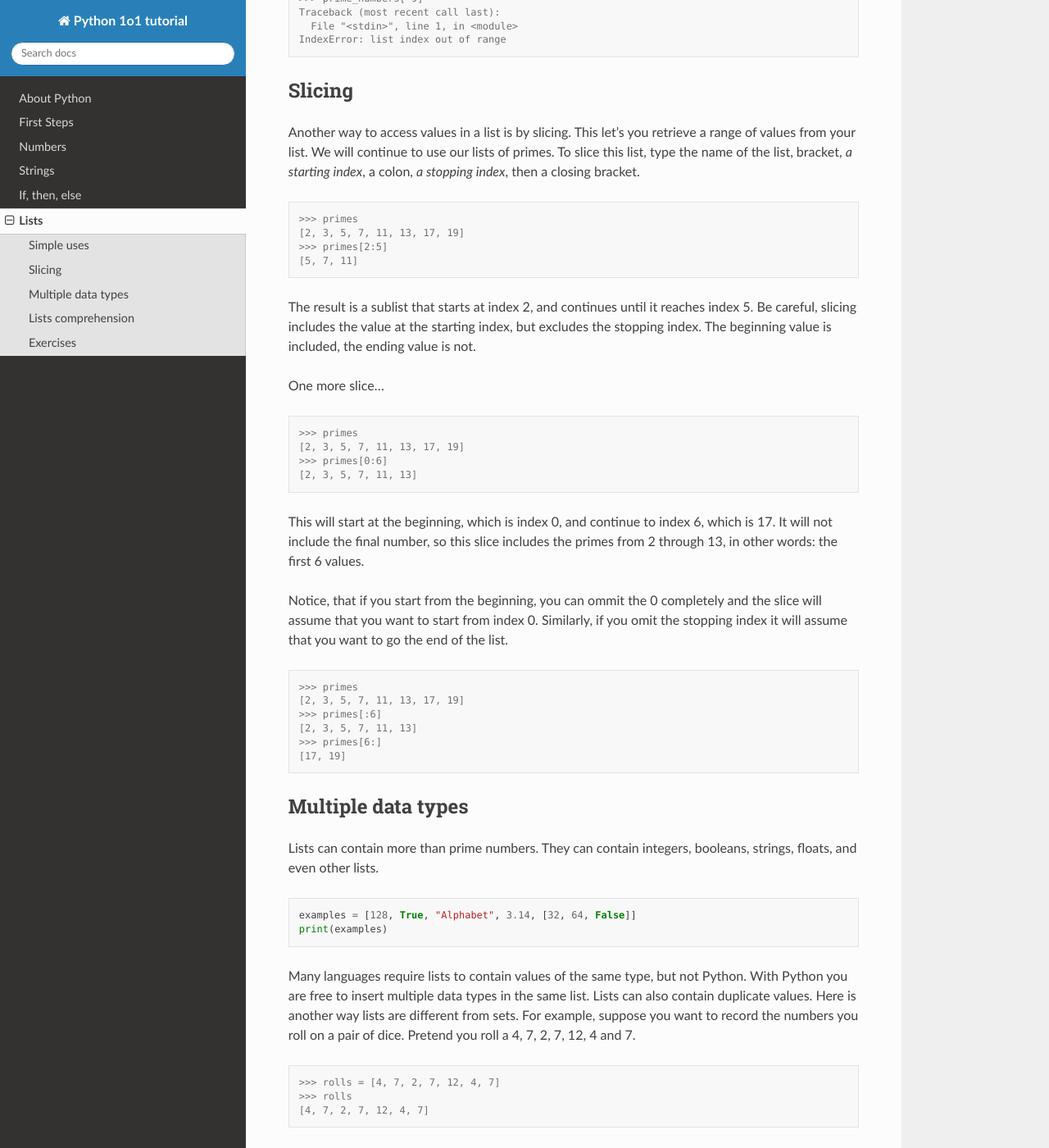
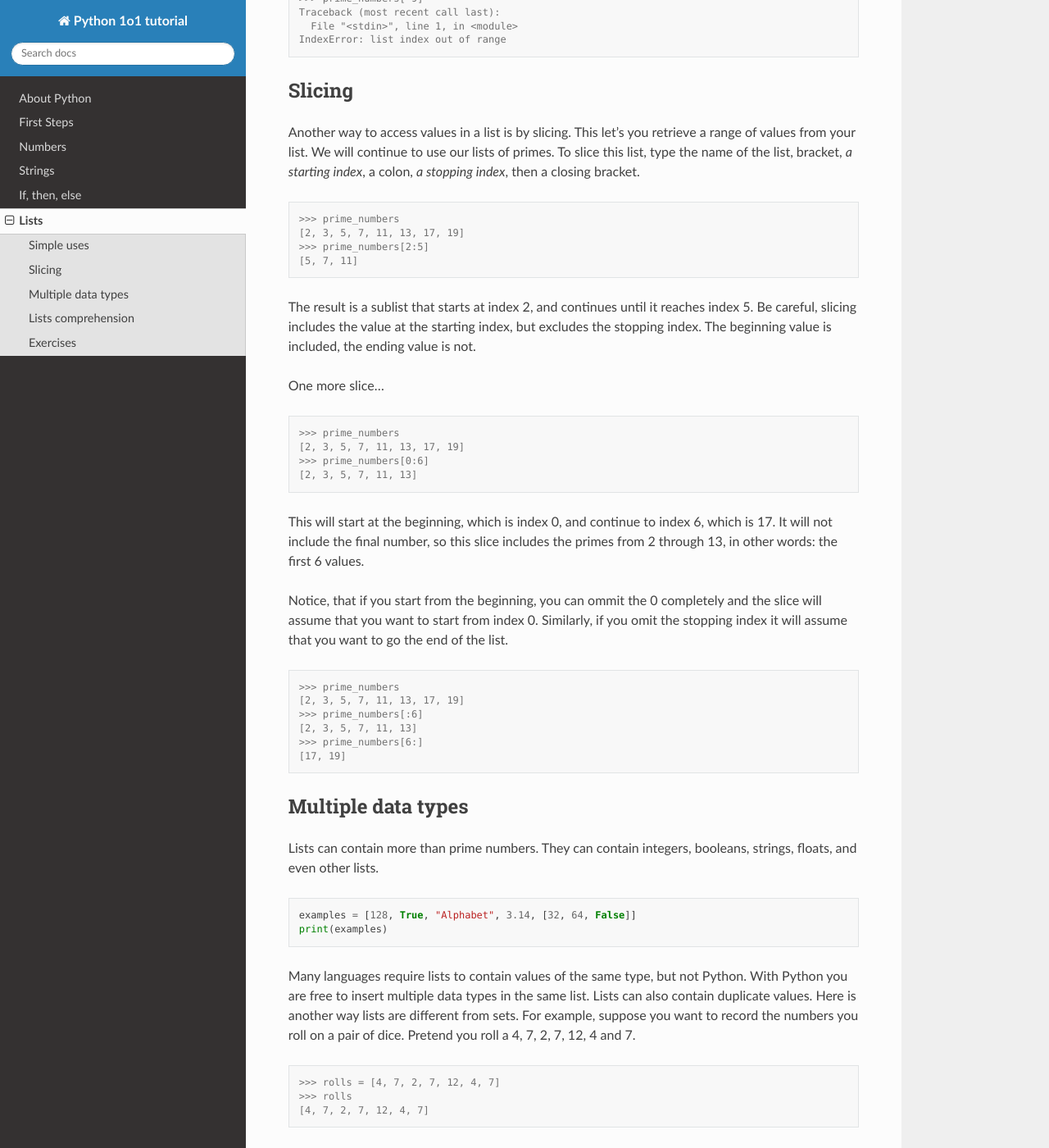
Before and after one commit to kopsha/python-1o1, a Sphinx documentation site: the page built from docs/lists.rst, in a window 1280 px wide and 1400 px high, scrolled down 1921 px. Shown: the whole window at 82% size. Built offline with Sphinx 7.4.7 and the Read the Docs theme 2.0.0, drawn with Linux system fonts in a browser that asks for light colours.

Commit message:
Forgotten rename

```diff
--- a/docs/lists.rst
+++ b/docs/lists.rst
@@ -118,9 +118,9 @@ colon, *a stopping index*, then a closing bracket.
 
 .. code-block:: console
 
-    >>> primes
+    >>> prime_numbers
     [2, 3, 5, 7, 11, 13, 17, 19]
-    >>> primes[2:5]
+    >>> prime_numbers[2:5]
     [5, 7, 11]
 
 
@@ -132,9 +132,9 @@ One more slice...
 
 .. code-block:: console
 
-    >>> primes
+    >>> prime_numbers
     [2, 3, 5, 7, 11, 13, 17, 19]
-    >>> primes[0:6]
+    >>> prime_numbers[0:6]
     [2, 3, 5, 7, 11, 13]
 
 
@@ -149,11 +149,11 @@ list.
 
 .. code-block:: console
 
-    >>> primes
+    >>> prime_numbers
     [2, 3, 5, 7, 11, 13, 17, 19]
-    >>> primes[:6]
+    >>> prime_numbers[:6]
     [2, 3, 5, 7, 11, 13]
-    >>> primes[6:]
+    >>> prime_numbers[6:]
     [17, 19]
 
 
```
